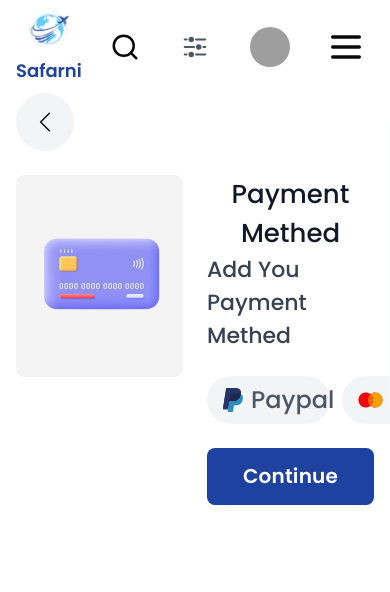
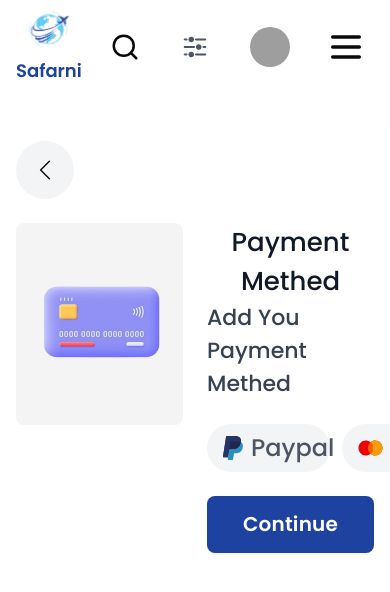
Before and after one commit to Huma-volve/R6-Front-Safarni-3, a React (Vite) app: page /checkout in a window 390 px wide. Shown: the top 592 px of the page. Built offline with nearby package versions, Linux system fonts and the light colour scheme; grey boxes are pictures that could not be loaded.

Commit message:
refactor: extract BackBtn into a separate component

```diff
--- /dev/null
+++ b/src/components/shared/BackBtn.tsx
@@ -0,0 +1,17 @@
+import { useNavigate } from "react-router";
+import arrowLeft from "@/assets/icons/arrowLeft.svg";
+
+const BackBtn = () => {
+  const navigate = useNavigate();
+  return (
+    <button
+      aria-label="go back"
+      onClick={() => navigate(-1)}
+      className="cursor-pointer p-3.5 bg-gray-100 rounded-full mb-6"
+    >
+      <img src={arrowLeft} alt="back icon" />
+    </button>
+  );
+};
+
+export default BackBtn;
--- a/src/components/shared/NavBar.tsx
+++ b/src/components/shared/NavBar.tsx
@@ -20,7 +20,7 @@ const NavBar = () => {
   }
 
   return (
-    <header className="flex py-2 lg:my-6 px-4 justify-between m-auto items-center w-full max-w-[1272px] ">
+    <header className="flex py-2 lg:my-6 mb-12 px-4 justify-between m-auto items-center w-full max-w-[1272px] ">
       <Link className="flex flex-col gap-2 justify-center" to="/">
         <img className="w-11 m-auto" src={logoIcon} alt="Safarni logo" />
         <span className="text-blue-700 text-lg font-semibold">Safarni</span>
--- a/src/components/shared/PaypalForm.tsx
+++ b/src/components/shared/PaypalForm.tsx
@@ -36,14 +36,19 @@ const PaypalForm = ({
     resolver: zodResolver(formSchema),
   });
 
+  const [isLoading, setIsLoading] = useState(false);
+  const [isError, setIsError] = useState(false);
+
   function onSubmit(values: z.infer<typeof formSchema>) {
     try {
+      setIsLoading(true);
       console.log(values);
       toast(
         <pre className="mt-2 w-[340px] rounded-md bg-slate-950 p-4">
           <code className="text-white">{JSON.stringify(values, null, 2)}</code>
         </pre>
       );
+      setIsLoading(false);
     } catch (error) {
       console.error("Form submission error", error);
       toast.error("Failed to submit the form. Please try again.");
--- a/src/components/shared/index.ts
+++ b/src/components/shared/index.ts
@@ -1,3 +1,4 @@
 export { default as PaymentMethodForm } from "./PaymentMethodForm";
 export { default as PaypalForm } from "./PaypalForm";
 export { default as BankCardForm } from "./BankCardForm";
+export { default as BackBtn } from "./BackBtn";
--- a/src/pages/CheckoutLayout.tsx
+++ b/src/pages/CheckoutLayout.tsx
@@ -1,18 +1,12 @@
-import { Outlet, useNavigate } from "react-router";
-import arrowLeft from "@/assets/icons/arrowLeft.svg";
+import { BackBtn } from "@/components/shared";
+import { Outlet } from "react-router";
 
 const CheckoutLayout = () => {
-  const navigate = useNavigate();
+  <></>;
 
   return (
     <div className="m-auto w-full max-w-[1272px] px-4">
-      <button
-        aria-label="go back"
-        onClick={() => navigate(-1)}
-        className="cursor-pointer p-3.5 bg-gray-100 rounded-full mb-6"
-      >
-        <img src={arrowLeft} alt="back icon" />
-      </button>
+      <BackBtn />
       <div className="mb-[72px] grid grid-cols-2 gap-6">
         <Outlet />
       </div>
--- a/src/pages/index.ts
+++ b/src/pages/index.ts
@@ -10,3 +10,4 @@ export { default as FavoritePage } from "./favorite/FavoritePage";
 export { default as ComparePage } from "./compare/ComparePage";
 export { default as MapsPage } from "./interactive-map/MapsPage";
 export { default as WelcomePage } from "./authentication/WelcomePage";
+export { default as DestinationPage } from "./destination/DestinationPage";
```
